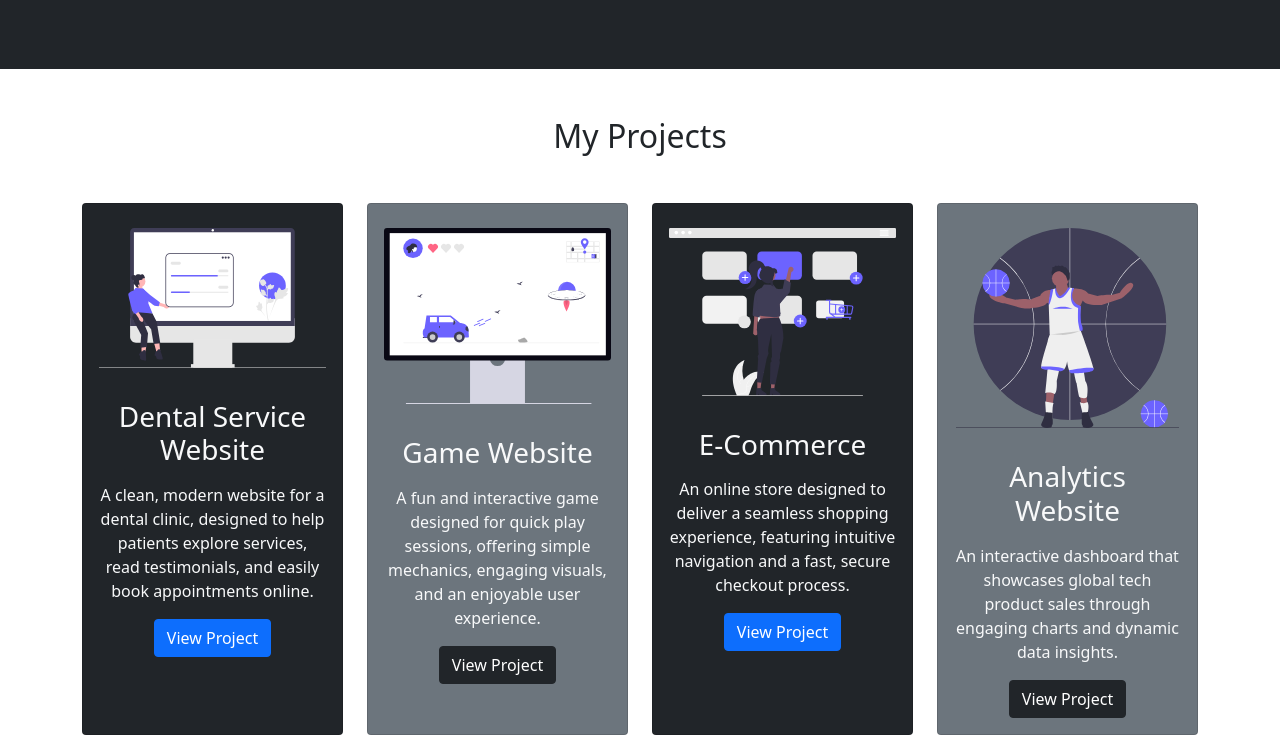
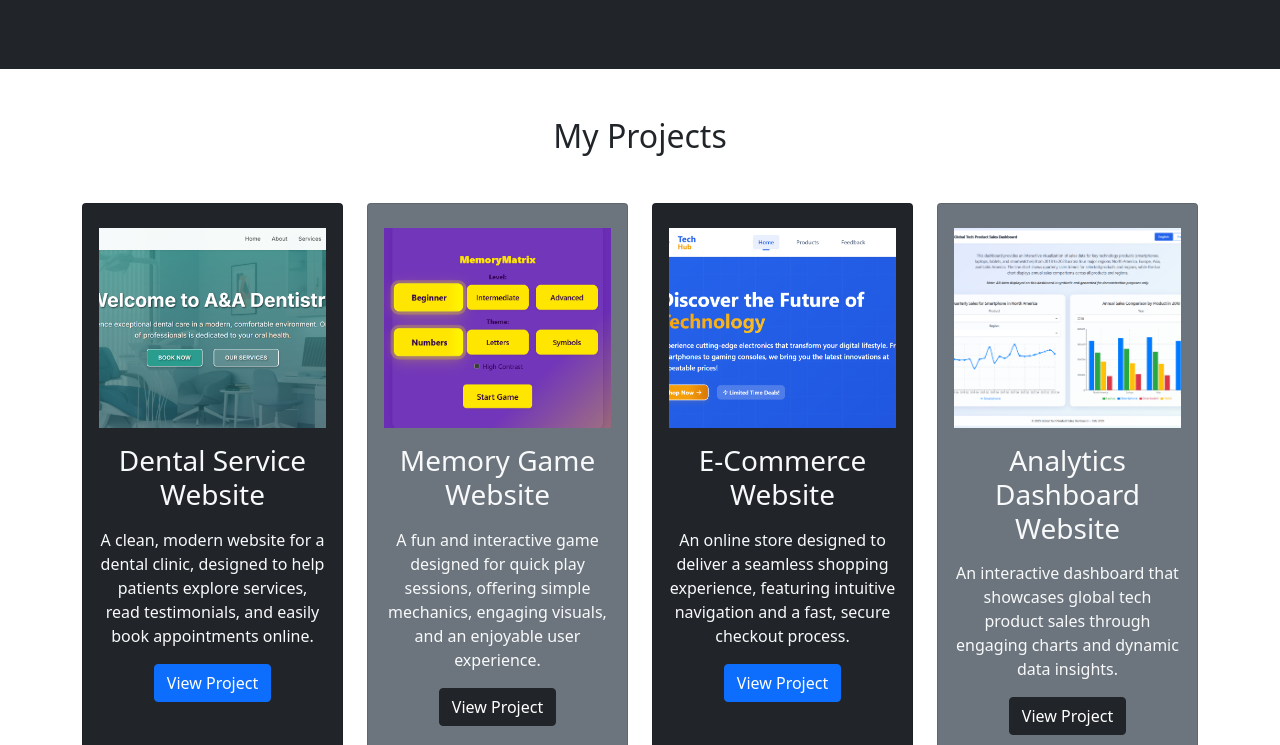
Before and after one commit to alex-lungu/Portfolio, a plain HTML site: page index.html in a window 1280 px wide. Shown: the part 603-1348 px from the top of the page. Drawn offline with nearby package versions, Linux system fonts and the light colour scheme.

Commit message:
adding real screenshots of projects

```diff
--- a/index.html
+++ b/index.html
@@ -91,9 +91,9 @@
               <div class="card-body text-center">
                 <div class="h1 mb-3">
                   <img
-                    src="img/service.svg"
+                    src="img/dentistry_screenshot.png"
                     class="img-fluid project-icon mt-2"
-                    alt=""
+                    alt="Dental Service Website Screenshot"
                   />
                 </div>
                 <h3 class="card-title mb-3">Dental Service Website</h3>
@@ -116,12 +116,12 @@
               <div class="card-body text-center">
                 <div class="h1 mb-3">
                   <img
-                    src="img/game.svg"
+                    src="img/game_screenshot.png"
                     class="img-fluid project-icon mt-2"
-                    alt=""
+                    alt="Game Website Screenshot"
                   />
                 </div>
-                <h3 class="card-title mb-3">Game Website</h3>
+                <h3 class="card-title mb-3">Memory Game Website</h3>
                 <p class="card-text">
                   A fun and interactive game designed for quick play sessions,
                   offering simple mechanics, engaging visuals, and an enjoyable
@@ -141,12 +141,12 @@
               <div class="card-body text-center">
                 <div class="h1 mb-3">
                   <img
-                    src="img/ecommerce.svg"
+                    src="img/ecommerce_screenshot.png"
                     class="img-fluid project-icon mt-2"
-                    alt=""
+                    alt="E-Commerce Website Screenshot"
                   />
                 </div>
-                <h3 class="card-title mb-3">E-Commerce</h3>
+                <h3 class="card-title mb-3">E-Commerce Website</h3>
                 <p class="card-text">
                   An online store designed to deliver a seamless shopping
                   experience, featuring intuitive navigation and a fast, secure
@@ -166,12 +166,12 @@
               <div class="card-body text-center">
                 <div class="h1 mb-3">
                   <img
-                    src="img/sport.svg"
+                    src="img/dashboard_screenshot.png"
                     class="img-fluid project-icon mt-2"
-                    alt=""
+                    alt="Analytics Website Screenshot"
                   />
                 </div>
-                <h3 class="card-title mb-3">Analytics Website</h3>
+                <h3 class="card-title mb-3">Analytics Dashboard Website</h3>
                 <p class="card-text">
                   An interactive dashboard that showcases global tech product
                   sales through engaging charts and dynamic data insights.
--- a/style.css
+++ b/style.css
@@ -10,7 +10,13 @@ html {
 
 .project-icon {
   max-height: 200px;
+  height: 200px;
+  width: 100%;
+  object-fit: cover;
   margin-bottom: 1rem;
+  display: block;
+  margin-left: auto;
+  margin-right: auto;
 }
 
 @media(min-width: 768px) {
```
Also changed, not shown: img/dashboard_screenshot.png (added), img/dentistry_screenshot.png (added), img/ecommerce_screenshot.png (added), img/game_screenshot.png (added).
